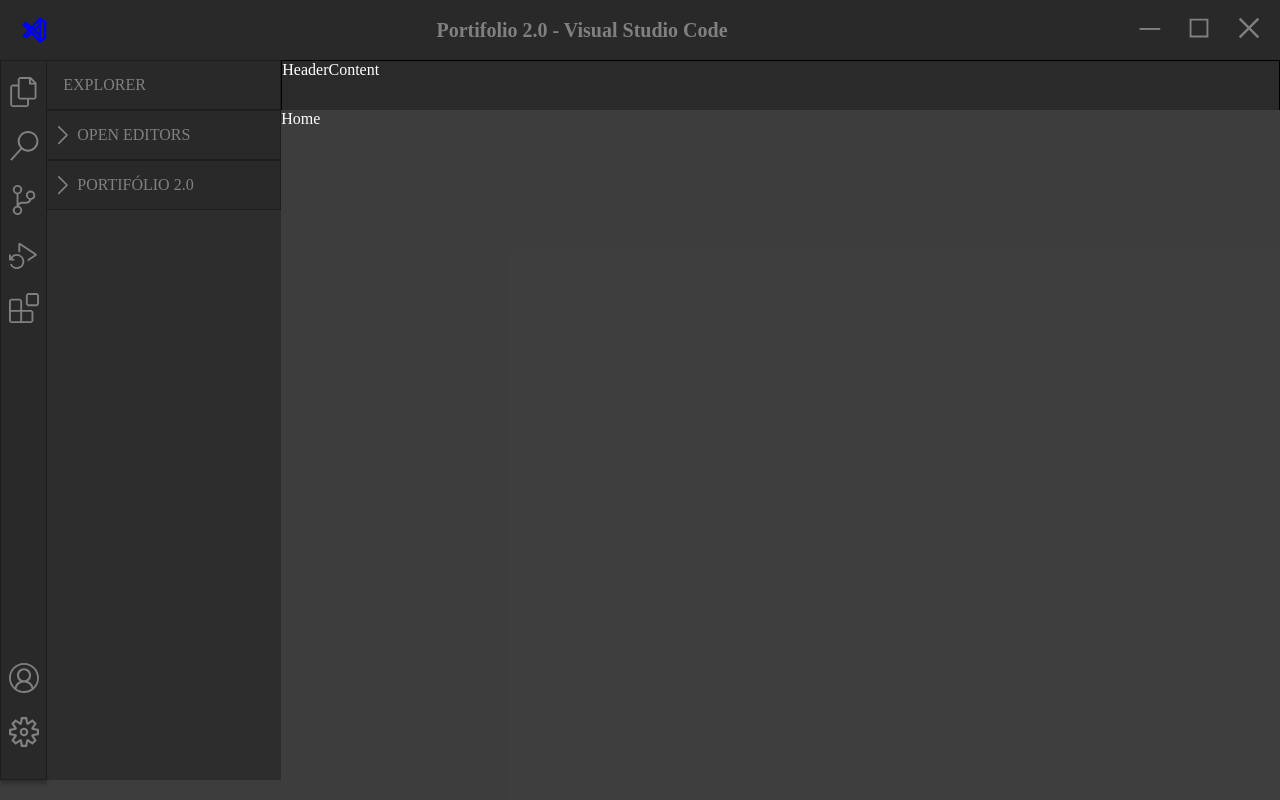
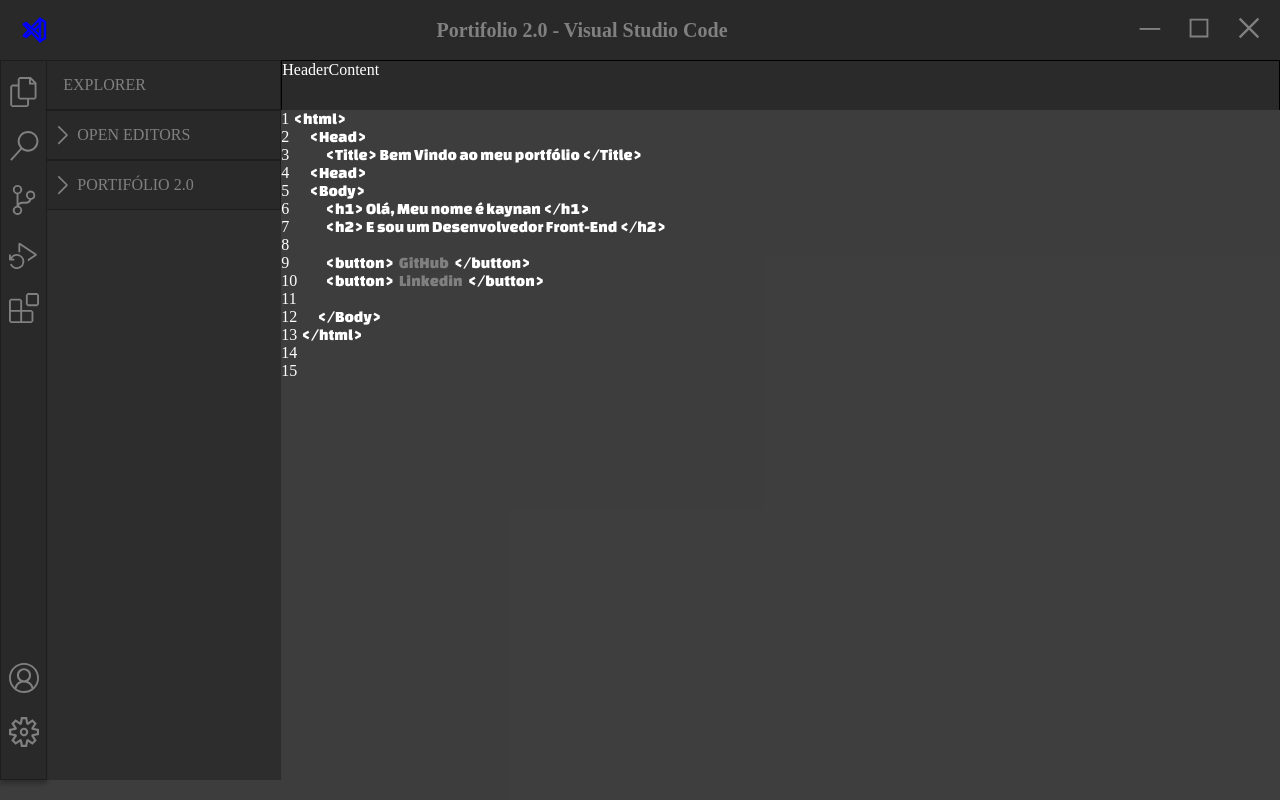
Before and after one commit to KaynanWallen/Portifolio-2.0, a React (Vite) app: page / in a window 1280 px wide. Built offline with nearby package versions, Linux system fonts and the light colour scheme.

Commit message:
Primeiras alterações das informações

```diff
--- a/index.html
+++ b/index.html
@@ -5,6 +5,9 @@
     <link rel="icon" type="image/svg+xml" href="/vite.svg" />
     <meta name="viewport" content="width=device-width, initial-scale=1.0" />
     <link rel="stylesheet" type="text/css" href="index.css" media="screen" />
+    <link rel="preconnect" href="https://fonts.googleapis.com">
+    <link rel="preconnect" href="https://fonts.gstatic.com" crossorigin>
+    <link href="https://fonts.googleapis.com/css2?family=Changa+One&display=swap" rel="stylesheet">
     <title>Vite + React + TS</title>
   </head>
   <body>
--- a/src/Styles/Components/StyleCntLeft.ts
+++ b/src/Styles/Components/StyleCntLeft.ts
@@ -10,7 +10,6 @@ export const StyledContentLeft = styled.div`
     box-shadow: 0px 4px 4px rgba(0, 0, 0, 0.25);
     width: 60px;
     gap: 1.5rem 0;
-
     svg {
         height: 30px;
         width: 30px;
@@ -29,4 +28,12 @@ export const StyledContentLeft = styled.div`
         align-items: center;
         gap: 1.5rem 0;
     }
+
+    .HoverFilesDiv:hover {
+        cursor: pointer;
+        height: 33px;
+        width: 33px;
+        color: #cccccc;
+    }
+
 `
--- a/src/Styles/GlobalStyles.ts
+++ b/src/Styles/GlobalStyles.ts
@@ -12,4 +12,5 @@ export const StyledApp = styled.div`
     main > div {
         height: 100%;
     }
+
 `
--- /dev/null
+++ b/src/Styles/Layout/LayoutContent.tsx
@@ -0,0 +1,35 @@
+import React from 'react'
+
+import { DataHome, HomeDataItem } from '../../data/database';
+
+import {StyledParagraph} from './StyledLayout'
+type Props = {
+    Array: HomeDataItem[][];
+};
+
+const LayoutContent = ({Array}: Props) => {
+  return (
+    <>
+        {Array.map((arr: HomeDataItem[], index) => (
+            <>
+            {arr.map((item: HomeDataItem) => (
+                <div>
+                    <span> {index + 1} </span>
+                    <StyledParagraph space = {item.espaçamento}> {item.content === "link" ? (
+                        <>
+                        <span>{item.before_content}</span>
+
+                            <StyledParagraph color='gray' link = {true}>{item.link_content}</StyledParagraph>
+
+                        <span>{item.after_content}</span>
+                        </>
+                    ) : item.content} </StyledParagraph>
+                </div>
+            ))}
+            </>
+        ))}
+    </>
+  )
+}
+
+export default LayoutContent
--- /dev/null
+++ b/src/Styles/Layout/StyledLayout.ts
@@ -0,0 +1,14 @@
+import styled from "styled-components";
+
+interface iSyledParagraph{
+    space?: number;
+    color?: string;
+    link?: boolean;
+}
+
+export const StyledParagraph = styled.span<iSyledParagraph> `
+    font-family: 'Changa One', cursive;
+    color: ${({color}) => color ? color : 'white'};
+    margin-left: ${({space}) => space ? space : 0}rem;
+    padding: ${({link}) => link ? 5 : 0}px;
+`
--- a/src/components/ContentLeft.tsx
+++ b/src/components/ContentLeft.tsx
@@ -16,14 +16,10 @@ interface Props {
 }
 
 const ContentLeft = ({ handlePastChange}:  Props) => {
-
-
-
-
   return (
     <StyledContentLeft>
       <section>
-          <VscFiles onClick={() => handlePastChange(!true)}/>
+          <VscFiles onClick={() => handlePastChange(!true)} className='HoverFilesDiv'/>
           <VscSearch />
           <VscSourceControl />
           <VscDebugRerun />
--- a/src/components/InfosPages/Home.tsx
+++ b/src/components/InfosPages/Home.tsx
@@ -1,8 +1,13 @@
 import React from 'react'
+import LayoutContent from '../../Styles/Layout/LayoutContent'
+
+import { DataHome} from '../../data/database';
 
 const Home = () => {
   return (
-    <div>Home</div>
+      <div>
+        <LayoutContent Array={DataHome} />
+      </div>
   )
 }
 
--- a/src/components/InfosPages/Projetos/Portifolio.tsx
+++ b/src/components/InfosPages/Projetos/Portifolio.tsx
@@ -1,8 +1,11 @@
 import React from 'react'
+import LayoutContent from '../../../Styles/Layout/LayoutContent';
 
-const Portifolio = () => {
+
+function Portifolio() {
   return (
-    <div>Portifolio</div>
+        <div>
+        </div>
   )
 }
 
--- /dev/null
+++ b/src/data/database.ts
@@ -0,0 +1,109 @@
+export interface HomeDataItem {
+  content: string;
+  espaçamento: number;
+  link_content?: string;
+  before_content?: string;
+  after_content?: string;
+  link?:string;
+}
+
+export const DataHome: HomeDataItem[][] = [
+  [
+    {
+      content: "<html>",
+      espaçamento: 0,
+    },
+  ],
+  [
+    {
+      content: "<Head>",
+      espaçamento: 1,
+    },
+  ],
+  [
+    {
+      content: "<Title> Bem Vindo ao meu portfólio </Title>",
+      espaçamento: 2,
+    },
+  ],
+  [
+    {
+      content: "<Head>",
+      espaçamento: 1,
+    },
+  ],
+  [
+    {
+      content: "<Body>",
+      espaçamento: 1,
+    },
+  ],
+  [
+    {
+      content: "<h1> Olá, Meu nome é kaynan </h1>",
+      espaçamento: 2,
+    },
+  ],
+  [
+    {
+      content: "<h2> E sou um Desenvolvedor Front-End </h2>",
+      espaçamento: 2,
+    },
+  ],
+  [
+    {
+      content: "",
+      espaçamento: 2,
+    },
+  ],
+  [
+    {
+      content: "link",
+      espaçamento: 2,
+      link_content: "GitHub",
+      before_content: "<button>" ,
+      after_content: "</button>",
+      link: '',
+    },
+  ],
+  [
+    {
+      content: "link",
+      espaçamento: 1.5,
+      link_content: "Linkedin",
+      before_content: "<button>" ,
+      after_content: "</button>",
+      link: '',
+    },
+  ],
+  [
+    {
+      content: "",
+      espaçamento: 1,
+    },
+  ],
+  [
+    {
+      content: "</Body>",
+      espaçamento: 1,
+    },
+  ],
+  [
+    {
+      content: "</html>",
+      espaçamento: 0,
+    },
+  ],
+  [
+    {
+      content: "",
+      espaçamento: 0,
+    },
+  ],
+  [
+    {
+      content: "",
+      espaçamento: 0,
+    },
+  ],
+];
```
